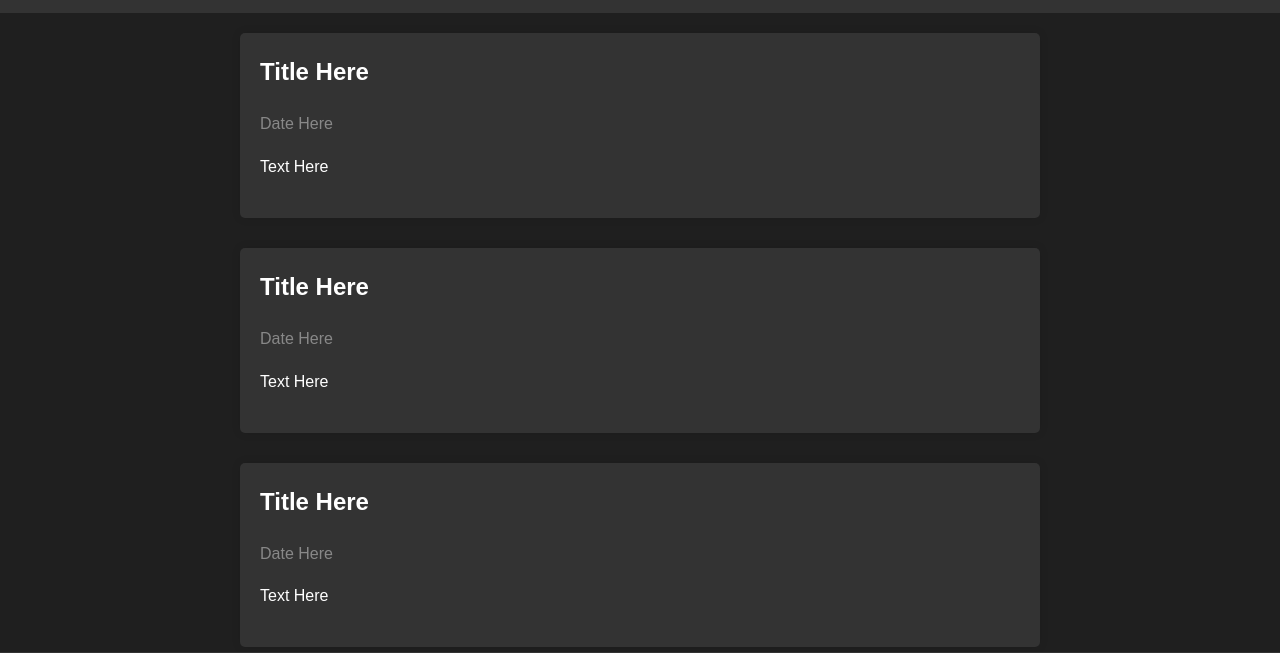
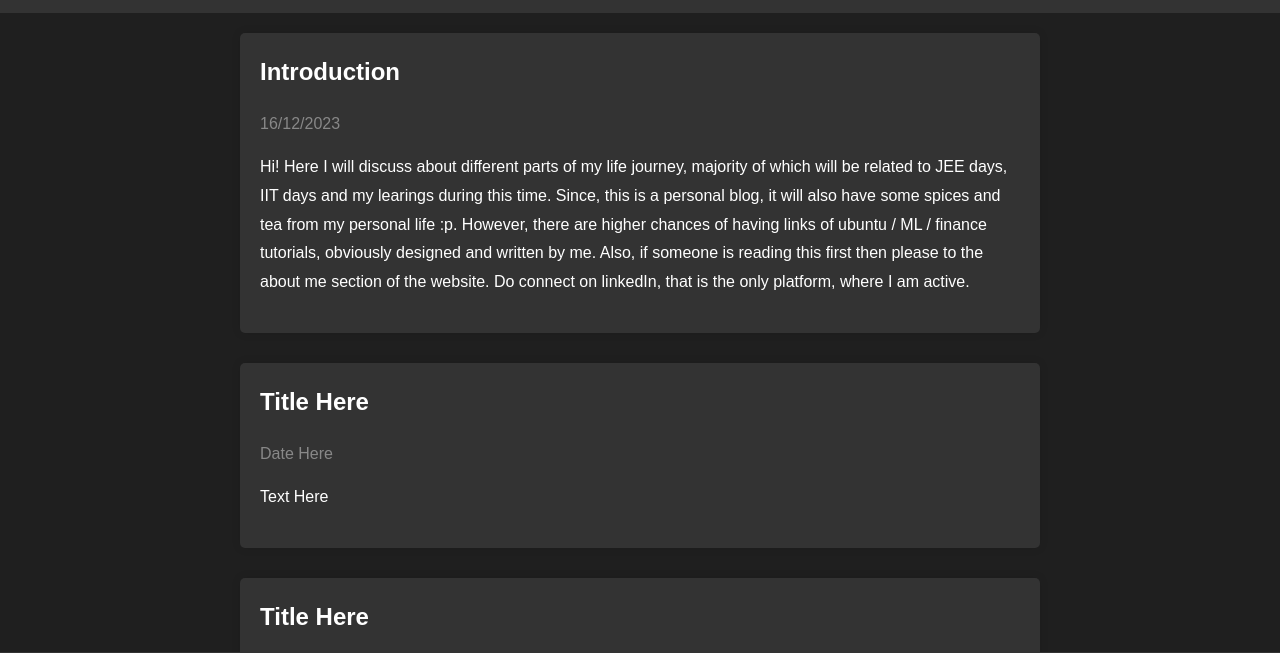
Before and after one commit to lyrickhare/lyrickhare.github.io, a plain HTML site: page blogPersonal.html in a window 1280 px wide. Shown: the part 70-723 px from the top of the page. Drawn offline with Linux system fonts and the light colour scheme.

Commit message:
added 1st blog

```diff
--- a/blogPersonal.html
+++ b/blogPersonal.html
@@ -81,16 +81,18 @@ footer {
 
     <main>
         <article class="blog-post">
-            <h2 class="post-title">Title Here</h2>
-            <p class="post-date">Date Here</p>
-            <p class="post-text">Text Here</p>
-        </article>
-
-
-        <article class="blog-post">
-            <h2 class="post-title">Title Here</h2>
-            <p class="post-date">Date Here</p>
-            <p class="post-text">Text Here</p>
+            <h2 class="post-title">Introduction</h2>
+            <p class="post-date">16/12/2023</p>
+            <p class="post-text">
+                Hi! Here I will discuss about different parts of my life journey,
+                majority of which will be related to JEE days, IIT days and my learings
+                during this time. Since, this is a personal blog, it will also have some
+                spices and tea from my personal life :p. However, there are higher chances
+                of having links of ubuntu / ML / finance tutorials, obviously designed
+                and written by me. Also, if someone is reading this first then please
+                to the about me section of the website. Do connect on linkedIn, that is
+                the only platform, where I am active.
+            </p>
         </article><article class="blog-post">
             <h2 class="post-title">Title Here</h2>
             <p class="post-date">Date Here</p>
```
